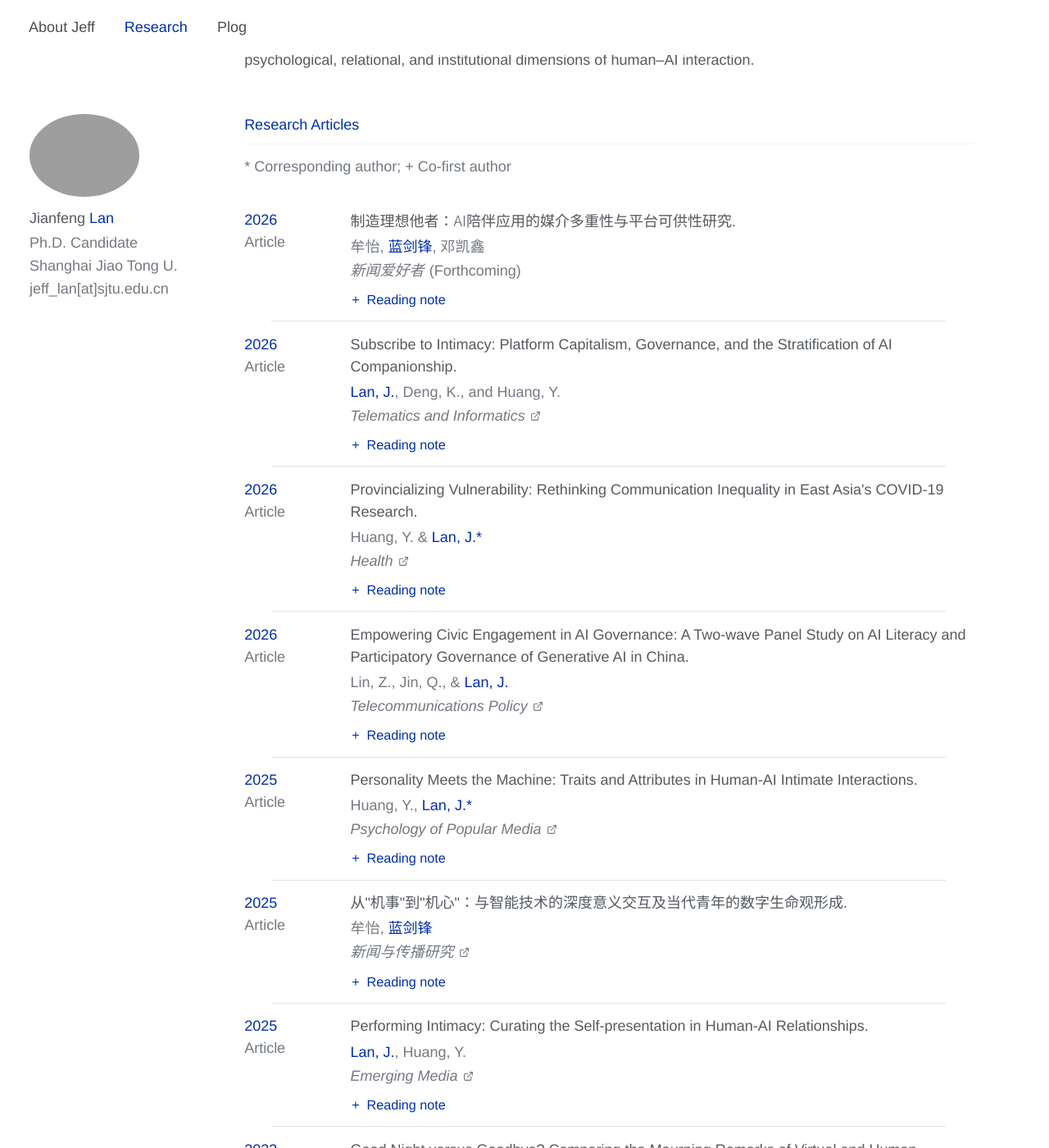
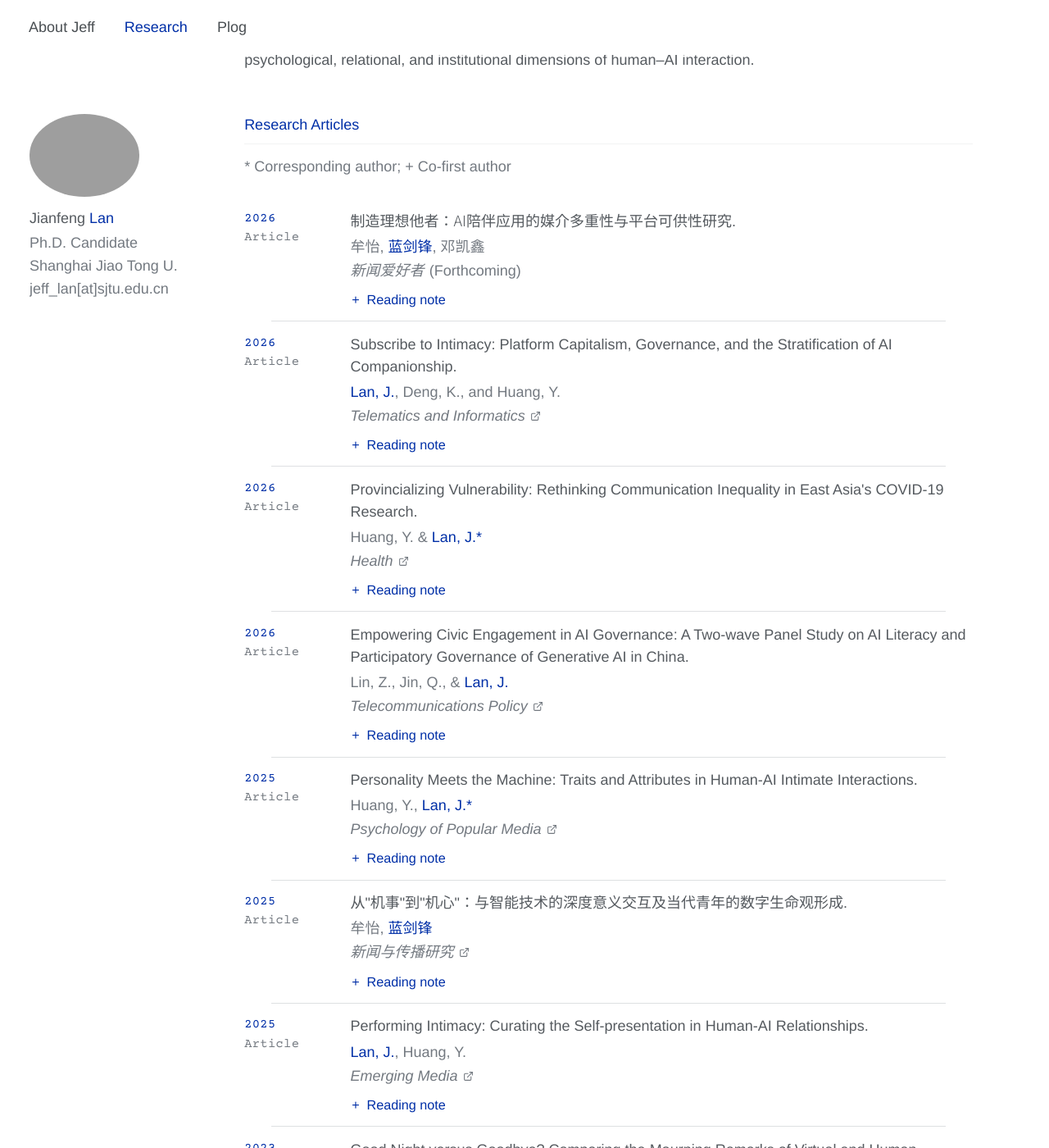
Before and after one commit to jianfenglan/jianfenglan.github.io, a Jekyll site: the page built from research.md, in a window 1280 px wide and 1400 px high, scrolled down 218 px. Shown: the whole window at 82% size. Built offline with Jekyll 4.4.1, drawn with Linux system fonts in a browser that asks for light colours.

Commit message:
Research: Courier Prime for year/type column and conference labels
Co-Authored-By: Claude Opus 5.5 <noreply@anthropic.com>
Claude-Session: https://claude.ai/code/session_01QKC8sWQeV56mPRWv1sJC8Z

```diff
--- a/_includes/head.html
+++ b/_includes/head.html
@@ -9,7 +9,8 @@
 <link rel="stylesheet" href="{{ '/assets/css/ui-unification.css' | relative_url }}?v=20260923a">
 
 {% if page.url == "/research/" %}
-<link rel="stylesheet" href="{{ '/assets/css/research-refinement.css' | relative_url }}?v=20261018b">
+<link href="https://fonts.googleapis.com/css2?family=Courier+Prime:wght@400&display=swap" rel="stylesheet">
+<link rel="stylesheet" href="{{ '/assets/css/research-refinement.css' | relative_url }}?v=20261018c">
 {% endif %}
 
 {% if page.url == "/plog/" %}
--- a/assets/css/research-refinement.css
+++ b/assets/css/research-refinement.css
@@ -291,6 +291,16 @@ body {
   opacity: 0.8;
 }
 
+/* Metadata in Courier Prime (same face as Plog dates/places and Footprints captions) */
+.page__content .publication-year,
+.page__content .publication-type,
+.page__content .conference-card {
+  font-family: "Courier Prime", "Courier New", monospace !important;
+  font-size: 0.86rem !important;
+  font-weight: 400 !important;
+  letter-spacing: 0.02em !important;
+}
+
 /* Collapsible reading notes */
 .page__content .publication-note-toggle {
   margin: 0.4rem 0 0;
```
Also changed, not shown: STYLE_MAINTENANCE.md (+1 -0 lines).
